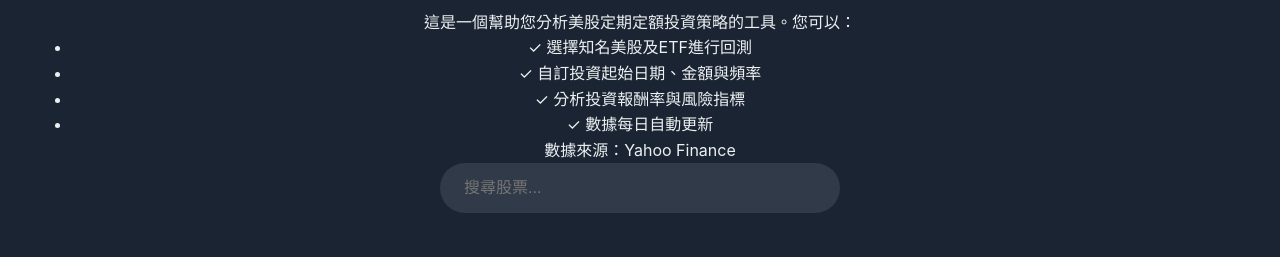
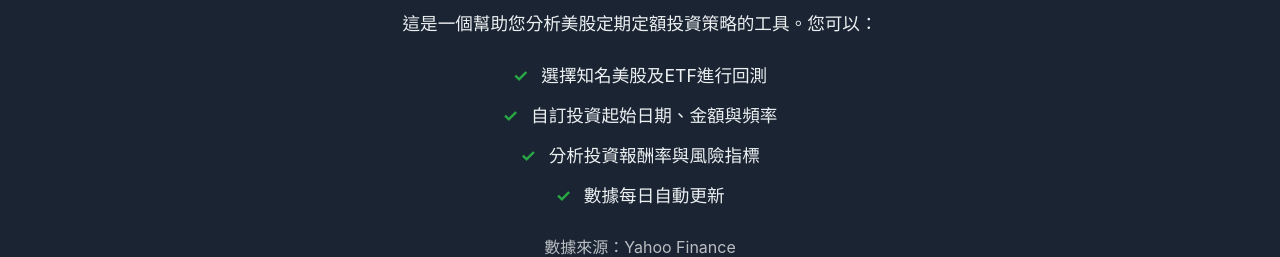
Before and after one commit to YanShuo0116/DCAstock, a plain HTML site: page index.html in a window 1280 px wide. Shown: the part 147-404 px from the top of the page. Drawn offline with nearby package versions, Linux system fonts and the light colour scheme.

Commit message:
更新網站標題為SHUO美股定期定額投資回測並優化文字顏色

```diff
--- a/index.html
+++ b/index.html
@@ -3,7 +3,7 @@
 <head>
     <meta charset="UTF-8">
     <meta name="viewport" content="width=device-width, initial-scale=1.0">
-    <title>SHUO DCA STOCK</title>
+    <title>SHUO美股定期定額投資回測</title>
     <link rel="stylesheet" href="style.css">
     <script src="https://cdn.jsdelivr.net/npm/chart.js"></script>
     <link href="https://fonts.googleapis.com/css2?family=Noto+Sans+TC:wght@400;500;700&display=swap" rel="stylesheet">
@@ -13,14 +13,14 @@
         <!-- 主頁面 -->
         <div id="mainPage">
             <header>
-                <h1>美股定期定額投資回測</h1>
+                <h1>SHUO美股定期定額投資回測</h1>
                 <div class="text-center mb-4">
-                    <p class="lead">這是一個幫助您分析美股定期定額投資策略的工具。您可以：</p>
-                    <ul class="list-unstyled">
-                        <li>✓ 選擇知名美股及ETF進行回測</li>
-                        <li>✓ 自訂投資起始日期、金額與頻率</li>
-                        <li>✓ 分析投資報酬率與風險指標</li>
-                        <li>✓ 數據每日自動更新</li>
+                    <p class="description">這是一個幫助您分析美股定期定額投資策略的工具。您可以：</p>
+                    <ul class="list-unstyled features-list">
+                        <li><span class="check-mark">✓</span> 選擇知名美股及ETF進行回測</li>
+                        <li><span class="check-mark">✓</span> 自訂投資起始日期、金額與頻率</li>
+                        <li><span class="check-mark">✓</span> 分析投資報酬率與風險指標</li>
+                        <li><span class="check-mark">✓</span> 數據每日自動更新</li>
                     </ul>
                     <p class="small text-muted mt-2">數據來源：Yahoo Finance</p>
                 </div>
--- a/style.css
+++ b/style.css
@@ -350,3 +350,40 @@ h1 {
         grid-template-columns: 1fr;
     }
 }
+
+.list-unstyled {
+    list-style: none;
+    padding-left: 0;
+    margin-left: 0;
+}
+
+.list-unstyled li {
+    margin-bottom: 0.5rem;
+    padding-left: 0;
+}
+
+.features-list {
+    margin: 1.5rem 0;
+}
+
+.features-list li {
+    margin-bottom: 0.75rem;
+    font-size: 1.1rem;
+    color: var(--text-color);
+}
+
+.check-mark {
+    color: #28a745;
+    margin-right: 0.5rem;
+    font-weight: bold;
+}
+
+.description {
+    color: var(--text-color);
+    font-size: 1.1rem;
+    margin-bottom: 1.5rem;
+}
+
+.small.text-muted {
+    color: rgba(255, 255, 255, 0.7);
+}
```
